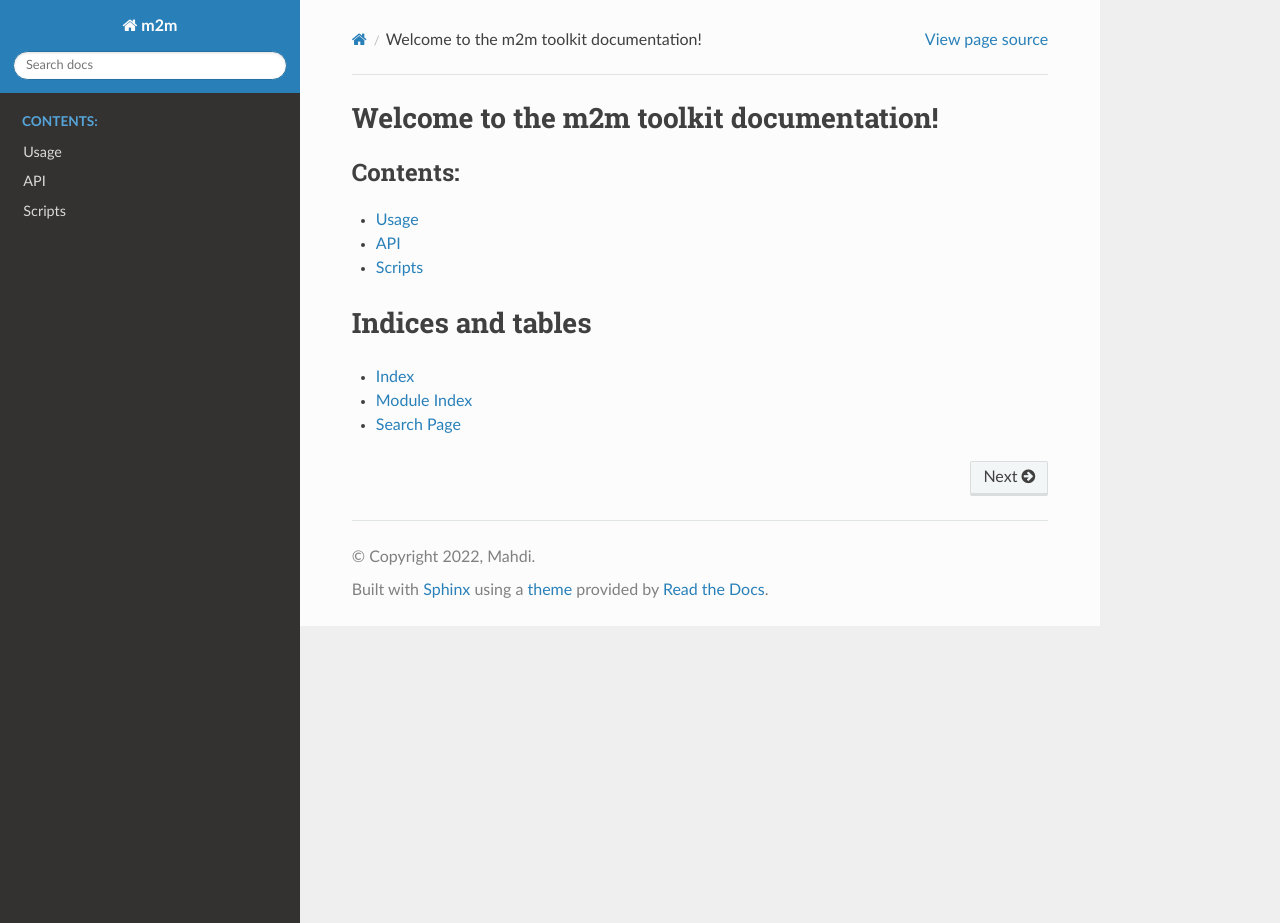
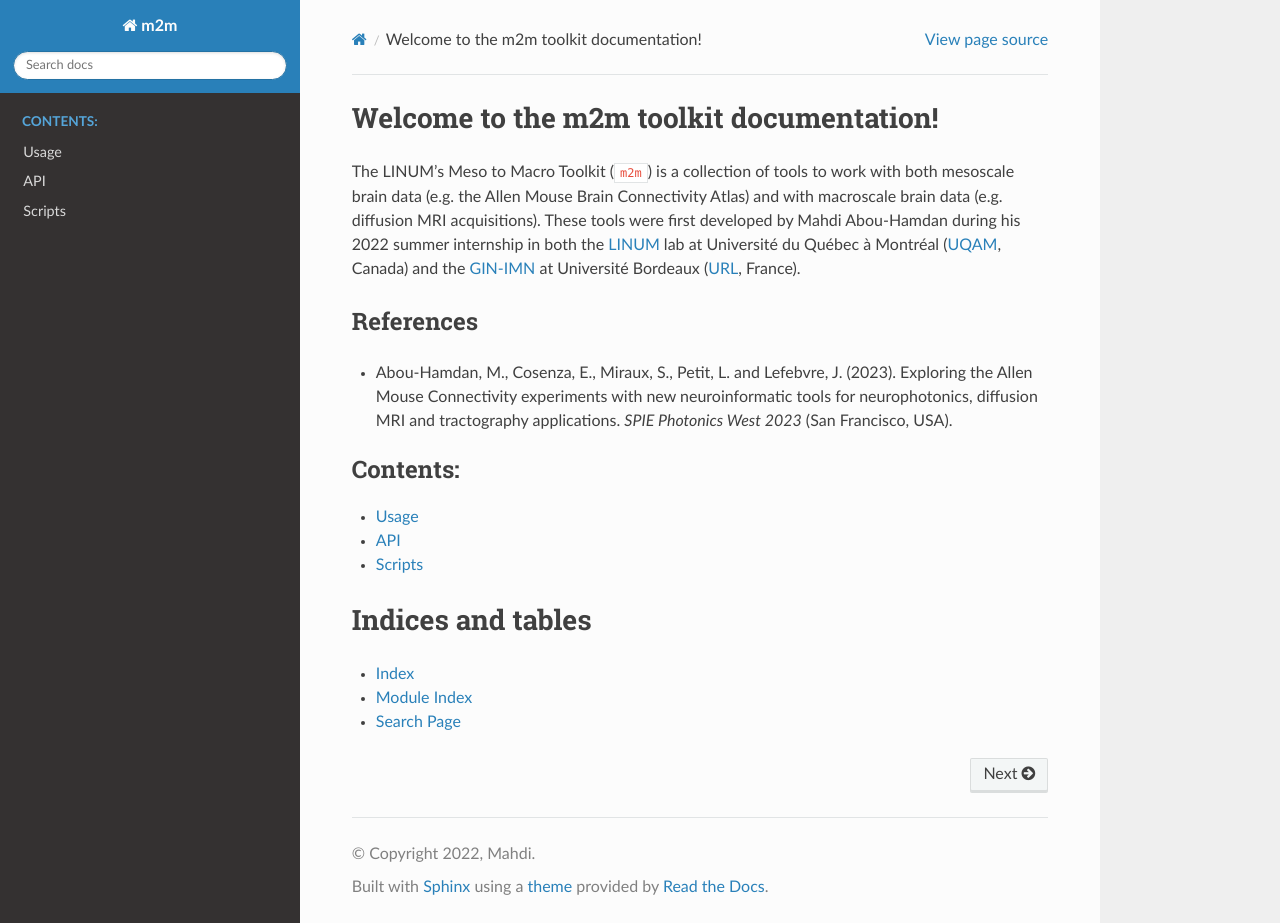
Before and after one commit to linum-uqam/m2m, a Sphinx documentation site: the page built from docs/index.rst, in a window 1280 px wide and 923 px high. Built offline with Sphinx 7.4.7 and the Read the Docs theme 2.0.0, drawn with Linux system fonts in a browser that asks for light colours.

Commit message:
Adding more info to the index page

```diff
--- a/docs/index.rst
+++ b/docs/index.rst
@@ -4,7 +4,14 @@
    contain the root `toctree` directive.
 
 Welcome to the m2m toolkit documentation!
-=======================================
+=========================================
+
+The LINUM's Meso to Macro Toolkit (``m2m``) is a collection of tools to work with both mesoscale brain data (e.g. the Allen Mouse Brain Connectivity Atlas) and with macroscale brain data (e.g. diffusion MRI acquisitions). These tools were first developed by Mahdi Abou-Hamdan during his 2022 summer internship in both the `LINUM <https://linum.info.uqam.ca>`_ lab at Université du Québec à Montréal (`UQAM <https://uqam.ca/>`_, Canada) and the `GIN-IMN <https://www.gin.cnrs.fr/fr/>`_ at Université Bordeaux (`URL <https://www.u-bordeaux.fr/>`_, France).
+
+References
+----------
+
+* Abou-Hamdan, M., Cosenza, E., Miraux, S., Petit, L. and Lefebvre, J. (2023). Exploring the Allen Mouse Connectivity experiments with new neuroinformatic tools for neurophotonics, diffusion MRI and tractography applications. *SPIE Photonics West 2023* (San Francisco, USA).
 
 .. toctree::
    :maxdepth: 1
```
Also changed, not shown: README.md (+1 -1 lines).
